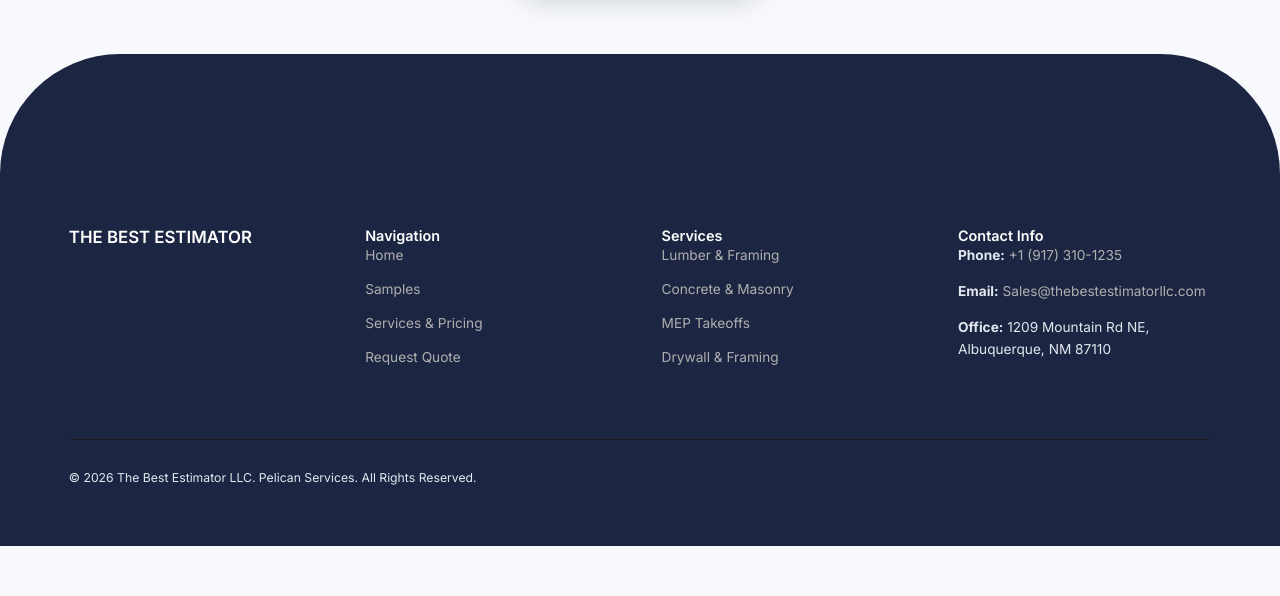
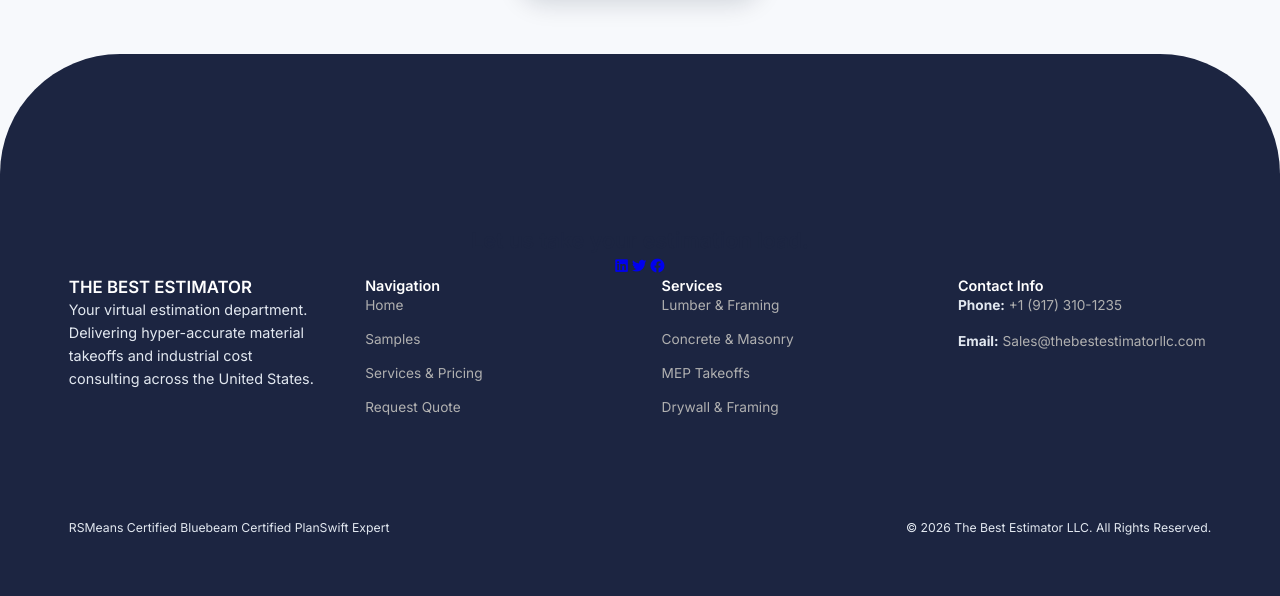
Before and after one commit to abdullahfazal969-alt/TheBestEstimatorLLC, a Flask app: page / in a window 1280 px wide. Shown: the part 4266-4862 px from the top of the page. Before the commit the page ends 4812 px from the top, so only its background shows below. Run offline with Flask 3, Linux system fonts and the light colour scheme; some libraries are stand-ins or nearby versions.

Commit message:
style: finalize footer alignment and spacing

```diff
--- a/static/css/style.css
+++ b/static/css/style.css
@@ -325,7 +325,7 @@ h6 {
 }
 
 .footer-bottom {
-    border-top: 1px solid #1c1c1c;
+    border-top: 1px solid #1c2541;
     padding-top: 2rem;
     display: flex;
     justify-content: space-between;
--- a/templates/base.html
+++ b/templates/base.html
@@ -73,53 +73,53 @@
         <!-- Main Content Injection -->
         <main class="page-content">{% block content %}{% endblock %}</main>
 
-        <!-- Hugo-Style Footer (Eerie Black Anchor) -->
+        <!-- Footer -->
         <footer id="site-footer">
             <div class="footer-container">
+                <!-- Brand Value Statement (Centered) -->
+                <div class="footer-top-cta">
+                    <h2 class="footer-cta-text">Let us take your estimation load.</h2>
+                    <div class="social-links">
+                        <a href="#" target="_blank"><i class="fab fa-linkedin"></i></a>
+                        <a href="#" target="_blank"><i class="fab fa-twitter"></i></a>
+                        <a href="#" target="_blank"><i class="fab fa-facebook"></i></a>
+                    </div>
+                </div>
+
                 <div class="footer-grid">
                     <div class="footer-info">
                         <h3 class="footer-logo">THE BEST ESTIMATOR</h3>
-                        <p class="footer-desc"></p>
+                        <p class="footer-desc">Your virtual estimation department. Delivering hyper-accurate material takeoffs and industrial cost consulting across the United States.</p>
                     </div>
                     <div class="footer-links-col">
                         <h4>Navigation</h4>
                         <a href="{{ url_for('index') }}">Home</a>
                         <a href="{{ url_for('samples') }}">Samples</a>
-                        <a href="{{ url_for('pricing') }}"
-                            >Services & Pricing</a
-                        >
+                        <a href="{{ url_for('pricing') }}">Services & Pricing</a>
                         <a href="{{ url_for('contact') }}">Request Quote</a>
                     </div>
                     <div class="footer-links-col">
                         <h4>Services</h4>
-                        <span>Lumber & Framing</span>
-                        <span>Concrete & Masonry</span>
-                        <span>MEP Takeoffs</span>
-                        <span>Drywall & Framing</span>
+                        <a href="{{ url_for('pricing') }}">Lumber & Framing</a>
+                        <a href="{{ url_for('pricing') }}">Concrete & Masonry</a>
+                        <a href="{{ url_for('pricing') }}">MEP Takeoffs</a>
+                        <a href="{{ url_for('pricing') }}">Drywall & Framing</a>
                     </div>
                     <div class="footer-links-col contact-col">
                         <h4>Contact Info</h4>
-                        <p>
-                            <strong>Phone:</strong>
-                            <a href="tel:+19173101235">+1 (917) 310-1235</a>
-                        </p>
-                        <p>
-                            <strong>Email:</strong>
-                            <a href="mailto:Sales@thebestestimatorllc.com"
-                                >Sales@thebestestimatorllc.com</a
-                            >
-                        </p>
-                        <p>
-                            <strong>Office:</strong> 1209 Mountain Rd NE,
-                            Albuquerque, NM 87110
-                        </p>
+                        <p><strong>Phone:</strong> <a href="tel:+19173101235">+1 (917) 310-1235</a></p>
+                        <p><strong>Email:</strong> <a href="mailto:Sales@thebestestimatorllc.com">Sales@thebestestimatorllc.com</a></p>
                     </div>
                 </div>
+
+                <!-- Trust Badges & Copyright -->
                 <div class="footer-bottom">
-                    <p>
-                        &copy; 2026 The Best Estimator LLC. Pelican Services.
-                        All Rights Reserved.
-                    </p>
+                    <div class="trust-badges">
+                        <span class="badge-placeholder">RSMeans Certified</span>
+                        <span class="badge-placeholder">Bluebeam Certified</span>
+                        <span class="badge-placeholder">PlanSwift Expert</span>
+                    </div>
+                    <p>&copy; 2026 The Best Estimator LLC. All Rights Reserved.</p>
                 </div>
             </div>
         </footer>
```
Also changed, not shown: static/images/First change inspiration.png (added), static/images/Third change inspiration.png (added), static/images/fourth change inspiration.png (added), static/images/second change inspiration .png (added).
